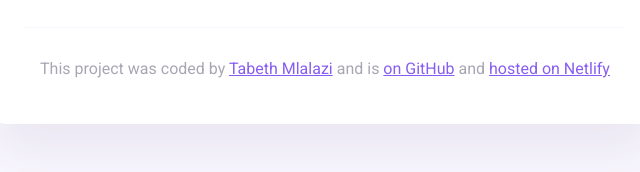
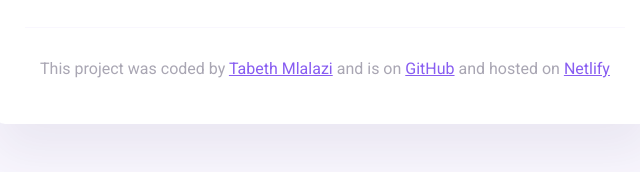
Before and after one commit to TabethZ/My-Weather-App, a plain HTML site: page index.html in a window 1280 px wide. Shown: the part 336-508 px from the top of the page, 315-955 px from the left. Drawn offline with nearby package versions, Linux system fonts and the light colour scheme.

Commit message:
Update index.html

```diff
--- a/index.html
+++ b/index.html
@@ -48,13 +48,13 @@
         <p>
           This project was coded by
           <a href="https://github.com/TabethZ" target="_blank">Tabeth Mlalazi</a>
-          and is
+          and is on
           <a href="https://github.com/TabethZ/My-Weather-App" target="_blank">
-            on GitHub</a
+            GitHub</a
           >
-          and
+          and     hosted on
           <a href="https://app.netlify.com/teams/tabethz/sites" target="_blank"
-            >hosted on Netlify</a
+        > Netlify</a
           >
         </p>
       </footer>
```
